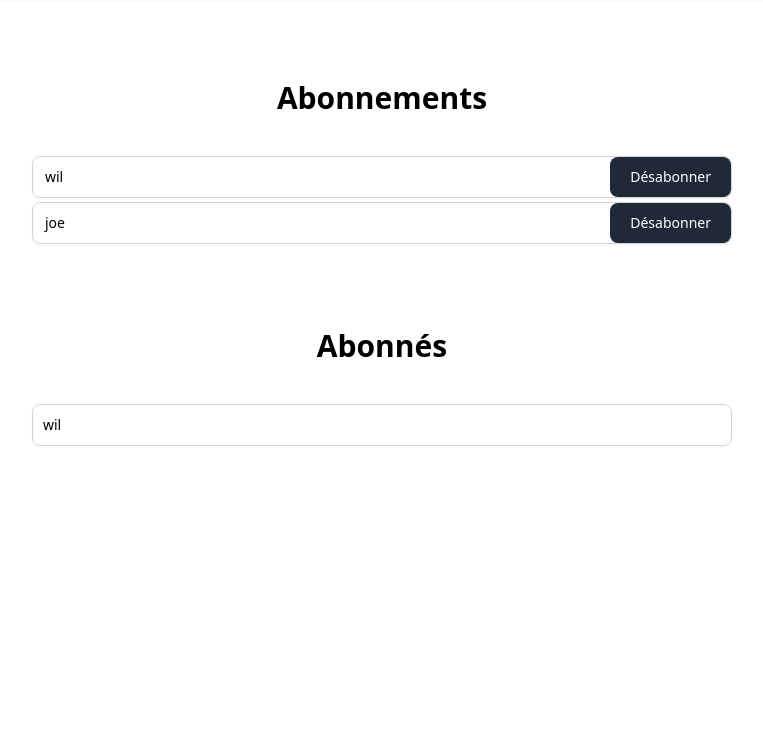
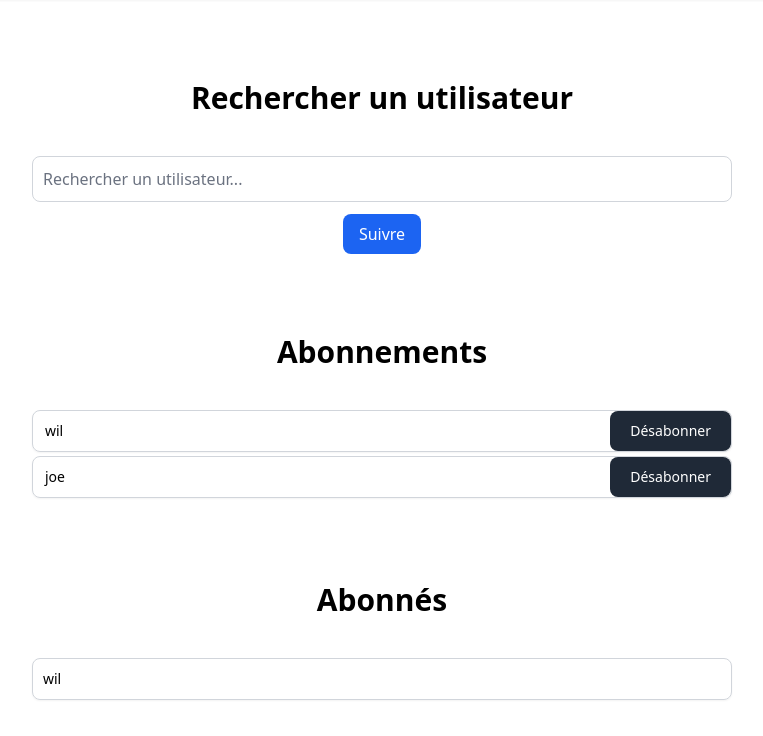
Before and after one commit to wilodorico/P-9-LitRevu, a Django app: page /follows/ in a window 1280 px wide. Shown: the part 64-800 px from the top of the page, without its empty margins (258-1021 px from the left). Run offline with Django 4.2, Linux system fonts and the light colour scheme; a user stored in the database is signed in; data comes from the database, SQL or seed files in the repository; both versions use the stored data as it was after the commit; some libraries are stand-ins or nearby versions.

Commit message:
add search bar and follow with htmx

```diff
--- a/follows/templates/follows/follow_home.html
+++ b/follows/templates/follows/follow_home.html
@@ -3,6 +3,37 @@
     | Abonnements
 {% endblock title %}
 {% block content %}
+<section class="w-full max-w-[700px] flex flex-col items-center mt-10">
+    <h2 class="text-3xl font-bold my-10">Rechercher un utilisateur</h2>
+
+    <div class="relative w-full">
+        <input type="text"
+               id="search-user"
+               name="search"
+               class="w-full border border-gray-300 rounded-lg p-2.5"
+               placeholder="Rechercher un utilisateur..."
+               hx-get="{% url 'follows:search_users' %}"
+               hx-trigger="keyup changed delay:300ms"
+               hx-target="#search-results"
+               hx-indicator=".htmx-indicator" />
+
+        <div id="search-results" class="absolute w-full bg-white border border-gray-300 rounded-lg shadow-md mt-1 hidden"></div>
+
+        <div class="htmx-indicator absolute right-3 top-3 hidden">
+            <span class="loader"></span> <!-- Loader à styliser -->
+        </div>
+    </div>
+
+    <button id="follow-button" class="mt-3 bg-blue-600 text-white px-4 py-2 rounded-lg"
+            hx-post="{% url 'follows:follow' %}"
+            hx-target="#following_list"
+            hx-swap="outerHTML"
+            hx-vals='js:{"username": document.getElementById("search-user").value}'
+            >
+        Suivre
+    </button>
+</section>
+
 <section class="w-full max-w-[700px] flex flex-col items-center mt-10">
     <h2 class="text-3xl font-bold my-10">Abonnements</h2>
     {% include 'follows/includes/following_list.html' %}
@@ -17,4 +48,25 @@
         {% endfor %}
     </div>
 </section>
+<script>
+    function selectUser(username) {
+        document.getElementById("search-user").value = username;
+        document.getElementById("search-results").classList.add("hidden");
+        document.getElementById("follow-button").classList.remove("hidden");
+    }
+
+    document.getElementById("search-user").addEventListener("focus", function() {
+        document.getElementById("search-results").classList.remove("hidden");
+    });
+
+    document.addEventListener("click", function(event) {
+        let searchBox = document.getElementById("search-user");
+        let resultsBox = document.getElementById("search-results");
+
+        if (!searchBox.contains(event.target) && !resultsBox.contains(event.target)) {
+            resultsBox.classList.add("hidden");
+        }
+    });
+</script>
+
 {% endblock content %}
--- a/follows/urls.py
+++ b/follows/urls.py
@@ -7,4 +7,6 @@ app_name = "follows"
 urlpatterns = [
     path("", views.FollowsView.as_view(), name="follow_home"),
     path("unfollow/<int:user_id>", views.UnFollowHtmxView.as_view(), name="unfollow"),
+    path("follow/", views.follow_user, name="follow"),
+    path("search-users/", views.search_users, name="search_users"),
 ]
--- a/follows/views.py
+++ b/follows/views.py
@@ -1,5 +1,5 @@
-from django.http import HttpResponse, JsonResponse
-from django.shortcuts import render
+from django.http import HttpResponse, HttpResponseBadRequest, JsonResponse
+from django.shortcuts import get_object_or_404, render
 from django.views import View
 from django.contrib.auth.mixins import LoginRequiredMixin
 from django.contrib.auth import get_user_model
@@ -31,3 +31,33 @@ class UnFollowHtmxView(LoginRequiredMixin, View):
         messages.success(request, "Vous n'êtes plus abonné à cet utilisateur.")
 
         return render(request, "follows/includes/following_list.html", {"followings": followings})
+
+
+def follow_user(request):
+    followings = UserFollow.objects.filter(user=request.user)
+    username = request.POST.get("username")
+
+    if not username:
+        messages.info(request, "Veuillez saisir un nom d'utilisateur.")
+        return render(request, "follows/includes/following_list.html", {"followings": followings})
+
+    user_to_follow = get_object_or_404(User, username=username)
+
+    if UserFollow.objects.filter(user=request.user, followed_user=user_to_follow).exists():
+        messages.info(request, "Vous êtes déjà abonné à cet utilisateur.")
+        return render(request, "follows/includes/following_list.html", {"followings": followings})
+
+    if request.user != user_to_follow:
+        UserFollow.objects.get_or_create(user=request.user, followed_user=user_to_follow)
+        messages.success(request, "Vous êtes maintenant abonné à cet utilisateur.")
+
+    return render(request, "follows/includes/following_list.html", {"followings": followings})
+
+
+def search_users(request):
+    query = request.GET.get("search", "").strip()
+    if not query:
+        return HttpResponse("")
+
+    users = User.objects.filter(username__icontains=query)[:5]
+    return render(request, "follows/includes/search_results.html", {"users": users})
--- a/theme/static/css/dist/styles.css
+++ b/theme/static/css/dist/styles.css
@@ -1339,6 +1347,11 @@ input:checked + .toggle-bg {
   margin-right: auto;
 }
 
+.my-10 {
+  margin-top: 2.5rem;
+  margin-bottom: 2.5rem;
+}
+
 .my-4 {
   margin-top: 1rem;
   margin-bottom: 1rem;
@@ -1349,11 +1362,6 @@ input:checked + .toggle-bg {
   margin-bottom: 1.25rem;
 }
 
-.my-10 {
-  margin-top: 2.5rem;
-  margin-bottom: 2.5rem;
-}
-
 .mb-1 {
   margin-bottom: 0.25rem;
 }
@@ -1410,16 +1426,16 @@ input:checked + .toggle-bg {
   margin-top: 5rem;
 }
 
+.mt-3 {
+  margin-top: 0.75rem;
+}
+
 .mt-4 {
   margin-top: 1rem;
 }
 
 .mt-5 {
   margin-top: 1.25rem;
-}
-
-.ms-3 {
-  margin-inline-start: 0.75rem;
 }
 
 .block {
@@ -1787,6 +1803,11 @@ input:checked + .toggle-bg {
   background-color: rgb(63 131 248 / var(--tw-bg-opacity, 1));
 }
 
+.bg-blue-600 {
+  --tw-bg-opacity: 1;
+  background-color: rgb(28 100 242 / var(--tw-bg-opacity, 1));
+}
+
 .bg-blue-700 {
   --tw-bg-opacity: 1;
   background-color: rgb(26 86 219 / var(--tw-bg-opacity, 1));
@@ -1928,6 +1945,11 @@ input:checked + .toggle-bg {
   line-height: 2rem;
 }
 
+.text-3xl {
+  font-size: 1.875rem;
+  line-height: 2.25rem;
+}
+
 .text-5xl {
   font-size: 3rem;
   line-height: 1;
@@ -1951,11 +1973,6 @@ input:checked + .toggle-bg {
 .text-xs {
   font-size: 0.75rem;
   line-height: 1rem;
-}
-
-.text-3xl {
-  font-size: 1.875rem;
-  line-height: 2.25rem;
 }
 
 .font-bold {
```
Also changed, not shown: other parts of theme/static/css/dist/styles.css (+41 -29 lines), follows/templates/follows/includes/search_results.html (added, +12 -0 lines), db.sqlite3.
